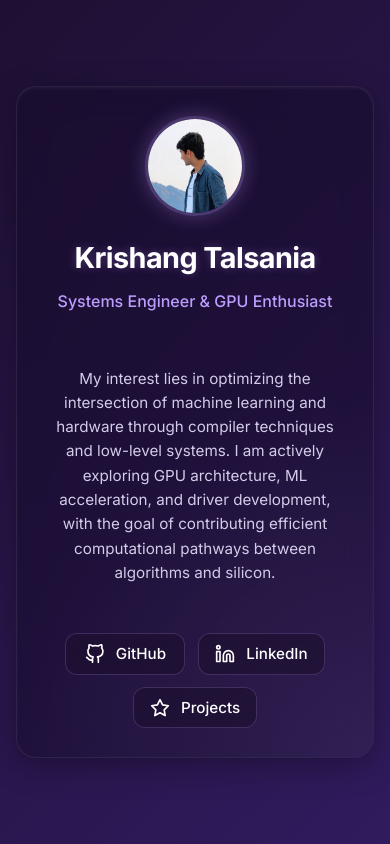
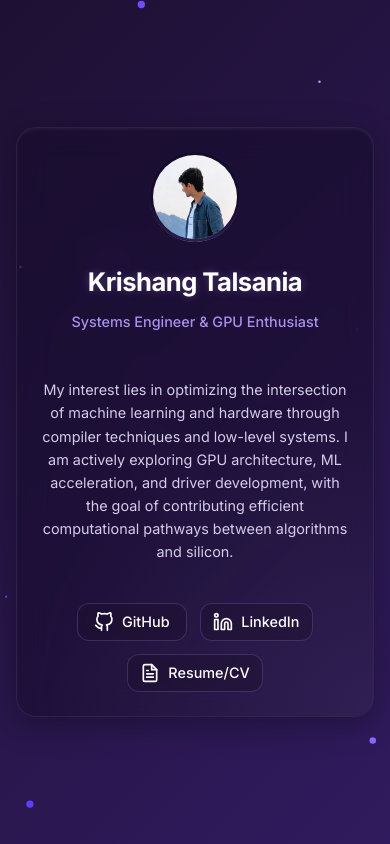
Before and after one commit to talsania/talsania.github.io, a plain HTML site: page index.html in a window 390 px wide. Drawn offline with Linux system fonts and the light colour scheme; files that its build step writes are made by us from their sources.

Commit message:
Add files via upload

```diff
--- a/index.html
+++ b/index.html
@@ -1,12 +1,11 @@
 <!DOCTYPE html>
 <html lang="en">
 <head>
-  <meta charset="UTF-8" />
-  <meta name="viewport" content="width=device-width, initial-scale=1.0" />
+    <meta charset="UTF-8">
+    <meta name="viewport" content="width=device-width, initial-scale=1.0">
     <title>Krishang Talsania</title>
-  <meta name="description" content="Systems Engineer & GPU Enthusiast focusing on ML and hardware optimization">
-  <link href="https://fonts.googleapis.com/css2?family=Inter:wght@400;500;600;700&display=swap" rel="stylesheet" />
-  <link rel="stylesheet" href="css/styles.css">
+    <link href="https://fonts.googleapis.com/css2?family=Inter:wght@400;500;600;700&display=swap" rel="stylesheet">
+    <link rel="stylesheet" href="styles.css">
     <link rel="icon" type="image/png" sizes="32x32" href="img/favicon-32x32.png">
     <link rel="icon" type="image/png" sizes="16x16" href="img/favicon-16x16.png">
     <link rel="shortcut icon" href="img/favicon.ico">
@@ -14,71 +13,44 @@
 </head>
 <body>
     <canvas id="circuitCanvas"></canvas>
-
-  <main class="container">
-    <section class="profile-section">
-      <img src="img/profile.jpg" alt="Krishang Talsania" class="profile-image" />
+    <div class="container">
+        <div class="profile-section">
+            <div class="profile-image-container">
+                <img src="img/profile.jpg" alt="Krishang Talsania" class="profile-image">
+            </div>
             <h1>Krishang Talsania</h1>
             <div class="title">Systems Engineer & GPU Enthusiast</div>
-    </section>
-
+        </div>
         <p class="bio">
             My interest lies in optimizing the intersection of machine learning and hardware through compiler techniques and low-level systems. I am actively exploring GPU architecture, ML acceleration, and driver development, with the goal of contributing efficient computational pathways between algorithms and silicon.
         </p>
-
         <div class="links">
             <a href="https://github.com/talsania" class="link" target="_blank" rel="noopener noreferrer">
-        <svg xmlns="http://www.w3.org/2000/svg" viewBox="0 0 24 24" fill="none" stroke="currentColor"
-          stroke-width="2" stroke-linecap="round" stroke-linejoin="round">
-          <path
-            d="M9 19c-5 1.5-5-2.5-7-3m14 6v-3.87a3.37 3.37 0 0 0-.94-2.61c3.14-.35 6.44-1.54 6.44-7A5.44 5.44 0 0 0 20 4.77 5.07 5.07 0 0 0 19.91 1S18.73.65 16 2.48a13.38 13.38 0 0 0-7 0C6.27.65 5.09 1 5.09 1A5.07 5.07 0 0 0 5 4.77a5.44 5.44 0 0 0-1.5 3.78c0 5.42 3.3 6.61 6.44 7A3.37 3.37 0 0 0 9 18.13V22" />
+                <svg xmlns="http://www.w3.org/2000/svg" viewBox="0 0 24 24" fill="none" stroke="currentColor" stroke-width="2" stroke-linecap="round" stroke-linejoin="round">
+                    <path d="M9 19c-5 1.5-5-2.5-7-3m14 6v-3.87a3.37 3.37 0 0 0-.94-2.61c3.14-.35 6.44-1.54 6.44-7A5.44 5.44 0 0 0 20 4.77 5.07 5.07 0 0 0 19.91 1S18.73.65 16 2.48a13.38 13.38 0 0 0-7 0C6.27.65 5.09 1 5.09 1A5.07 5.07 0 0 0 5 4.77a5.44 5.44 0 0 0-1.5 3.78c0 5.42 3.3 6.61 6.44 7A3.37 3.37 0 0 0 9 18.13V22"></path>
                 </svg>
                 GitHub
             </a>
             <a href="https://linkedin.com/in/talsania" class="link" target="_blank" rel="noopener noreferrer">
-        <svg xmlns="http://www.w3.org/2000/svg" viewBox="0 0 24 24" fill="none" stroke="currentColor"
-          stroke-width="2" stroke-linecap="round" stroke-linejoin="round">
+                <svg xmlns="http://www.w3.org/2000/svg" viewBox="0 0 24 24" fill="none" stroke="currentColor" stroke-width="2" stroke-linecap="round" stroke-linejoin="round">
                     <path d="M16 8a6 6 0 0 1 6 6v7h-4v-7a2 2 0 0 0-2-2 2 2 0 0 0-2 2v7h-4v-7a6 6 0 0 1 6-6z"></path>
                     <rect x="2" y="9" width="4" height="12"></rect>
                     <circle cx="4" cy="4" r="2"></circle>
                 </svg>
                 LinkedIn
             </a>
-      <a href="#" class="link project-link" id="projectsBtn">
-        <svg xmlns="http://www.w3.org/2000/svg" viewBox="0 0 24 24" fill="none" stroke="currentColor"
-          stroke-width="2" stroke-linecap="round" stroke-linejoin="round">
-          <polygon points="12 2 15.09 8.26 22 9.27 17 14.14 18.18 21.02 12 17.77 5.82 21.02 7 14.14 2 9.27 8.91 8.26 12 2"></polygon>
+            <a href="resume.pdf" class="link" target="_blank" rel="noopener noreferrer">
+                <svg xmlns="http://www.w3.org/2000/svg" viewBox="0 0 24 24" fill="none" stroke="currentColor" stroke-width="2" stroke-linecap="round" stroke-linejoin="round">
+                    <path d="M14 2H6a2 2 0 0 0-2 2v16a2 2 0 0 0 2 2h12a2 2 0 0 0 2-2V8z"></path>
+                    <polyline points="14 2 14 8 20 8"></polyline>
+                    <line x1="16" y1="13" x2="8" y2="13"></line>
+                    <line x1="16" y1="17" x2="8" y2="17"></line>
+                    <polyline points="10 9 9 9 8 9"></polyline>
                 </svg>
-        Projects
+                Resume/CV
             </a>
         </div>
-
-    <section class="projects-section" id="projectsSection">
-      <h2>Featured Projects</h2>
-      <div class="project-cards">
-        <div class="project-card">
-          <h3>GPU Compiler Optimization</h3>
-          <p>Developed optimization techniques for ML workloads on modern GPU architectures, improving inference speed by 35%.</p>
-          <div class="tech-tags">
-            <span>CUDA</span>
-            <span>LLVM</span>
-            <span>PyTorch</span>
     </div>
-        </div>
-        <div class="project-card">
-          <h3>Low-Level Driver Development</h3>
-          <p>Custom driver implementation focused on real-time processing requirements for ML acceleration hardware.</p>
-          <div class="tech-tags">
-            <span>C++</span>
-            <span>Linux Kernel</span>
-            <span>GPGPU</span>
-          </div>
-        </div>
-      </div>
-    </section>
-  </main>
-
-  <script src="js/circuit.js"></script>
-  <script src="js/main.js"></script>
+    <script src="script.js"></script>
 </body>
 </html>
--- /dev/null
+++ b/script.js
@@ -0,0 +1,150 @@
+document.addEventListener('DOMContentLoaded', function() {
+    const canvas = document.getElementById('circuitCanvas');
+    const ctx = canvas.getContext('2d');
+    let width = window.innerWidth;
+    let height = window.innerHeight;
+    let dpr = window.devicePixelRatio || 1;
+
+    canvas.width = width * dpr;
+    canvas.height = height * dpr;
+    ctx.scale(dpr, dpr);
+
+    canvas.style.width = `${width}px`;
+    canvas.style.height = `${height}px`;
+
+    const circuitNodes = [];
+    const numNodes = Math.min(Math.floor(width * height / 20000), 50);
+    const connectionDistance = Math.min(width, height) / 4;
+
+    const colors = ['#bc9eff', '#8a6aff', '#6d4dff', '#5d3dff'];
+
+    class Node {
+        constructor() {
+            this.x = Math.random() * width;
+            this.y = Math.random() * height;
+            this.vx = (Math.random() - 0.5) * 0.5;
+            this.vy = (Math.random() - 0.5) * 0.5;
+            this.radius = Math.random() * 3 + 1;
+            this.color = colors[Math.floor(Math.random() * colors.length)];
+            this.connections = [];
+            this.pulses = [];
+        }
+
+        update() {
+            this.x += this.vx;
+            this.y += this.vy;
+
+            if (this.x < 0 || this.x > width) {
+                this.vx *= -1;
+            }
+
+            if (this.y < 0 || this.y > height) {
+                this.vy *= -1;
+            }
+
+            this.pulses = this.pulses.filter(pulse => {
+                pulse.progress += 0.02;
+                return pulse.progress <= 1;
+            });
+
+            if (Math.random() < 0.002) {
+                const target = this.connections[Math.floor(Math.random() * this.connections.length)];
+                if (target) {
+                    this.pulses.push({
+                        targetNode: target,
+                        progress: 0
+                    });
+                }
+            }
+        }
+
+        draw() {
+            ctx.beginPath();
+            ctx.arc(this.x, this.y, this.radius, 0, Math.PI * 2);
+            ctx.fillStyle = this.color;
+            ctx.fill();
+        }
+
+        drawConnections() {
+            this.connections.forEach(node => {
+                ctx.beginPath();
+                ctx.moveTo(this.x, this.y);
+                ctx.lineTo(node.x, node.y);
+                ctx.strokeStyle = 'rgba(188, 158, 255, 0.15)';
+                ctx.lineWidth = 0.5;
+                ctx.stroke();
+            });
+        }
+
+        drawPulses() {
+            this.pulses.forEach(pulse => {
+                const target = pulse.targetNode;
+                const progress = pulse.progress;
+                const x = this.x + (target.x - this.x) * progress;
+                const y = this.y + (target.y - this.y) * progress;
+
+                ctx.beginPath();
+                ctx.arc(x, y, 2, 0, Math.PI * 2);
+                ctx.fillStyle = 'rgba(188, 158, 255, 0.8)';
+                ctx.fill();
+            });
+        }
+    }
+
+    function initNodes() {
+        for (let i = 0; i < numNodes; i++) {
+            circuitNodes.push(new Node());
+        }
+
+        circuitNodes.forEach(node => {
+            circuitNodes.forEach(otherNode => {
+                if (node !== otherNode) {
+                    const dx = node.x - otherNode.x;
+                    const dy = node.y - otherNode.y;
+                    const distance = Math.sqrt(dx * dx + dy * dy);
+
+                    if (distance < connectionDistance && Math.random() < 0.3) {
+                        node.connections.push(otherNode);
+                    }
+                }
+            });
+        });
+    }
+
+    function drawCircuitPattern() {
+        ctx.clearRect(0, 0, width, height);
+
+        circuitNodes.forEach(node => {
+            node.update();
+            node.drawConnections();
+        });
+
+        circuitNodes.forEach(node => {
+            node.draw();
+            node.drawPulses();
+        });
+
+        requestAnimationFrame(drawCircuitPattern);
+    }
+
+    function handleResize() {
+        width = window.innerWidth;
+        height = window.innerHeight;
+        dpr = window.devicePixelRatio || 1;
+
+        canvas.width = width * dpr;
+        canvas.height = height * dpr;
+        ctx.scale(dpr, dpr);
+
+        canvas.style.width = `${width}px`;
+        canvas.style.height = `${height}px`;
+
+        circuitNodes.length = 0;
+        initNodes();
+    }
+
+    window.addEventListener('resize', handleResize);
+
+    initNodes();
+    drawCircuitPattern();
+});
--- a/styles.css
+++ b/styles.css
@@ -1,29 +1,7 @@
-:root {
-  --primary-color: #bc9eff;
-  --primary-dark: #6d4dff;
-  --primary-light: #d4cce8;
-  --bg-dark: #1e1033;
-  --bg-darker: #140a28;
-  --bg-light: #301b5e;
-  --text-light: #e4e4e4;
-  --text-white: #ffffff;
-  --shadow-color: rgba(0, 0, 0, 0.3);
-  --glass-bg: rgba(20, 10, 40, 0.5);
-  --border-light: rgba(255, 255, 255, 0.08);
-  --border-accent: rgba(188, 158, 255, 0.3);
-  --border-hover: rgba(188, 158, 255, 0.4);
-  --glow: rgba(188, 158, 255, 0.3);
-  --transition: all 0.3s ease;
-}
-
 * {
     box-sizing: border-box;
     margin: 0;
     padding: 0;
-}
-
-html {
-  scroll-behavior: smooth;
 }
 
 body {
@@ -32,11 +10,11 @@ body {
     justify-content: center;
     min-height: 100vh;
     font-family: 'Inter', sans-serif;
-  background: linear-gradient(135deg, var(--bg-dark) 0%, var(--bg-light) 100%);
-  color: var(--text-light);
+    background: linear-gradient(135deg, #1e1033 0%, #301b5e 100%);
+    color: #e4e4e4;
     padding: 1.5rem;
     position: relative;
-  overflow-x: hidden;
+    overflow: hidden;
 }
 
 canvas {
@@ -47,38 +25,39 @@ canvas {
     height: 100%;
     z-index: -1;
 }
+
 .container {
     width: 100%;
-  max-width: 800px;
-  background: var(--glass-bg);
+    max-width: 700px;
+    background: rgba(20, 10, 40, 0.5);
     backdrop-filter: blur(16px);
     -webkit-backdrop-filter: blur(16px);
     border-radius: 24px;
     padding: 2.5rem 2rem;
-  box-shadow:
-    0 8px 32px var(--shadow-color),
-    inset 0 2px 3px rgba(255, 255, 255, 0.05);
-  border: 1px solid var(--border-light);
+    box-shadow: 0 8px 32px rgba(0, 0, 0, 0.3), inset 0 2px 3px rgba(255, 255, 255, 0.05);
+    border: 1px solid rgba(255, 255, 255, 0.08);
     display: flex;
     flex-direction: column;
     align-items: center;
     position: relative;
     z-index: 10;
     overflow: hidden;
-  transition: var(--transition);
+    transition: transform 0.3s ease, box-shadow 0.3s ease;
+}
+
+.container:hover {
+    transform: translateY(-5px);
+    box-shadow: 0 12px 40px rgba(0, 0, 0, 0.4), inset 0 2px 3px rgba(255, 255, 255, 0.08);
 }
 
 .container::before {
     content: '';
     position: absolute;
     inset: 0;
-  background: radial-gradient(
-    circle at 100% 100%,
-    rgba(188, 158, 255, 0.1) 0%,
-    transparent 50%
-  );
+    background: radial-gradient(circle at 100% 100%, rgba(188, 158, 255, 0.1) 0%, transparent 50%);
     z-index: -1;
 }
+
 .profile-section {
     display: flex;
     flex-direction: column;
@@ -89,50 +68,92 @@ canvas {
     width: 100%;
 }
 
+.profile-image-container {
+    position: relative;
+    width: 130px;
+    height: 130px;
+    border-radius: 50%;
+    overflow: hidden;
+    transition: transform 0.5s ease;
+}
+
+.profile-image-container::before {
+    content: '';
+    position: absolute;
+    inset: -5px;
+    background: conic-gradient(from 0deg, transparent 0%, rgba(188, 158, 255, 0.8) 25%, transparent 50%);
+    border-radius: 50%;
+    animation: rotate 4s linear infinite;
+    z-index: -1;
+}
+
+@keyframes rotate {
+    from {
+        transform: rotate(0deg);
+    }
+    to {
+        transform: rotate(360deg);
+    }
+}
+
 .profile-image {
-  width: 140px;
-  height: 140px;
+    width: 100%;
+    height: 100%;
     border-radius: 50%;
     object-fit: cover;
-  border: 3px solid var(--border-accent);
-  box-shadow: 0 0 20px var(--glow);
-  transition: var(--transition);
+    border: 3px solid rgba(20, 10, 40, 0.8);
+    box-shadow: 0 0 20px rgba(188, 158, 255, 0.3);
+    transition: transform 0.3s ease;
 }
 
-.profile-image:hover {
+.profile-image-container:hover {
     transform: scale(1.05);
-  box-shadow: 0 0 30px var(--glow);
 }
 
 h1 {
-  font-size: 2.5rem;
+    font-size: 2.2rem;
     font-weight: 700;
     margin: 0.5rem 0 0;
-  color: var(--text-white);
+    color: #ffffff;
     letter-spacing: -0.02em;
-  text-shadow: 0 0 10px var(--glow);
+    text-shadow: 0 0 10px rgba(188, 158, 255, 0.3);
+    transition: transform 0.3s ease;
+}
+
+h1:hover {
+    transform: translateY(-2px);
 }
 
 .title {
-  font-size: 1.2rem;
-  color: var(--primary-color);
+    font-size: 1.1rem;
+    color: #bc9eff;
     margin: 0;
     font-weight: 500;
+    opacity: 0.9;
+    transition: opacity 0.3s ease;
+}
+
+.title:hover {
+    opacity: 1;
 }
 
 .bio {
-  margin: 1.5rem 0;
-  font-size: 1.1rem;
-  color: var(--primary-light);
-  line-height: 1.7;
+    margin: 1rem 0;
+    font-size: 1.05rem;
+    color: #d4cce8;
+    line-height: 1.6;
     text-align: center;
-  max-width: 650px;
+    max-width: 580px;
+    transition: color 0.3s ease;
 }
 
-/* Link Styles */
+.bio:hover {
+    color: #ffffff;
+}
+
 .links {
     display: flex;
-  gap: 1.2rem;
+    gap: 1rem;
     margin-top: 1.5rem;
     flex-wrap: wrap;
     justify-content: center;
@@ -142,15 +163,15 @@ h1 {
 .link {
     display: inline-flex;
     align-items: center;
-  padding: 0.8rem 1.3rem;
-  background: rgba(30, 16, 51, 0.7);
+    padding: 0.7rem 1.2rem;
+    background: rgba(30, 16, 51, 0.5);
     border-radius: 12px;
     text-decoration: none;
-  color: var(--text-white);
+    color: #ffffff;
     font-weight: 500;
-  transition: var(--transition);
+    transition: all 0.3s cubic-bezier(0.25, 0.8, 0.25, 1);
     border: 1px solid rgba(188, 158, 255, 0.2);
-  min-width: 140px;
+    min-width: 130px;
     justify-content: center;
     position: relative;
     overflow: hidden;
@@ -158,11 +179,27 @@ h1 {
     -webkit-backdrop-filter: blur(10px);
 }
 
+.link::after {
+    content: '';
+    position: absolute;
+    bottom: 0;
+    left: 0;
+    width: 100%;
+    height: 2px;
+    background: linear-gradient(90deg, transparent, #bc9eff, transparent);
+    transform: scaleX(0);
+    transition: transform 0.3s ease;
+}
+
 .link:hover {
     background: rgba(188, 158, 255, 0.15);
     transform: translateY(-3px);
-  box-shadow: 0 5px 15px rgba(0, 0, 0, 0.2);
-  border-color: var(--border-hover);
+    box-shadow: 0 7px 20px rgba(0, 0, 0, 0.2);
+    border-color: rgba(188, 158, 255, 0.4);
+}
+
+.link:hover::after {
+    transform: scaleX(1);
 }
 
 .link:active {
@@ -170,101 +207,81 @@ h1 {
 }
 
 .link svg {
-  margin-right: 0.7rem;
+    margin-right: 0.5rem;
     width: 20px;
     height: 20px;
     flex-shrink: 0;
+    transition: transform 0.3s ease;
 }
 
-/* Projects Section */
-.projects-section {
-  width: 100%;
-  margin-top: 3rem;
-  display: none;
-  opacity: 0;
-  transform: translateY(20px);
-  transition: opacity 0.4s ease, transform 0.4s ease;
+.link:hover svg {
+    transform: scale(1.1);
 }
 
-.projects-section.active {
-  display: block;
-  opacity: 1;
-  transform: translateY(0);
+@media (max-width: 600px) {
+    body {
+        padding: 1rem;
     }
 
-.projects-section h2 {
-  text-align: center;
-  margin-bottom: 1.5rem;
-  color: var(--primary-color);
+    .container {
+        padding: 2rem 1.5rem;
+        border-radius: 20px;
+    }
+
+    h1 {
         font-size: 1.8rem;
     }
 
-.project-cards {
-  display: grid;
-  grid-template-columns: repeat(auto-fit, minmax(250px, 1fr));
-  gap: 1.5rem;
+    .title {
+        font-size: 1rem;
     }
 
-.project-card {
-  background: rgba(25, 12, 46, 0.6);
-  border-radius: 16px;
-  padding: 1.5rem;
-  border: 1px solid var(--border-light);
-  transition: var(--transition);
+    .bio {
+        font-size: 0.95rem;
+        padding: 0 0.5rem;
     }
 
-.project-card:hover {
-  transform: translateY(-5px);
-  box-shadow: 0 10px 20px rgba(0, 0, 0, 0.15);
-  border-color: var(--border-accent);
+    .profile-image-container {
+        width: 110px;
+        height: 110px;
     }
 
-.project-card h3 {
-  color: var(--text-white);
-  margin-bottom: 0.7rem;
-  font-size: 1.3rem;
+    .links {
+        gap: 0.8rem;
     }
 
-.project-card p {
-  color: var(--primary-light);
+    .link {
+        padding: 0.6rem 1rem;
+        min-width: 120px;
         font-size: 0.95rem;
-  line-height: 1.6;
-  margin-bottom: 1rem;
+    }
 }
 
-.tech-tags {
-  display: flex;
-  flex-wrap: wrap;
-  gap: 0.5rem;
+@media (max-width: 400px) {
+    .container {
+        padding: 1.5rem 1rem;
     }
 
-.tech-tags span {
-  background: rgba(109, 77, 255, 0.3);
-  padding: 0.3rem 0.7rem;
-  border-radius: 6px;
-  font-size: 0.8rem;
-  color: var(--primary-color);
-  border: 1px solid rgba(188, 158, 255, 0.2);
+    .profile-image-container {
+        width: 90px;
+        height: 90px;
     }
 
-/* Responsive Styles */
-@media (max-width: 768px) {
-  body { padding: 1rem; }
-  .container { padding: 2rem 1.5rem; border-radius: 20px; }
-  h1 { font-size: 2rem; }
-  .title { font-size: 1.1rem; }
-  .bio { font-size: 1rem; padding: 0 0.5rem; }
-  .profile-image { width: 120px; height: 120px; }
-  .link { padding: 0.7rem 1.2rem; min-width: 130px; }
+    h1 {
+        font-size: 1.6rem;
     }
 
-@media (max-width: 480px) {
-  .container { padding: 1.8rem 1.2rem; }
-  h1 { font-size: 1.8rem; }
-  .title { font-size: 1rem; }
-  .bio { font-size: 0.95rem; line-height: 1.6; }
-  .profile-image { width: 100px; height: 100px; }
-  .links { gap: 0.8rem; }
-  .link { padding: 0.6rem 1rem; min-width: 120px; font-size: 0.95rem; }
-  .project-cards { grid-template-columns: 1fr; }
+    .title {
+        font-size: 0.9rem;
     }
+
+    .bio {
+        font-size: 0.9rem;
+    }
+
+    .link {
+        min-width: 110px;
+        font-size: 0.9rem;
+        padding: 0.5rem 0.8rem;
+    }
+}
```
Lines whose indentation alone changed are shown as unchanged.
